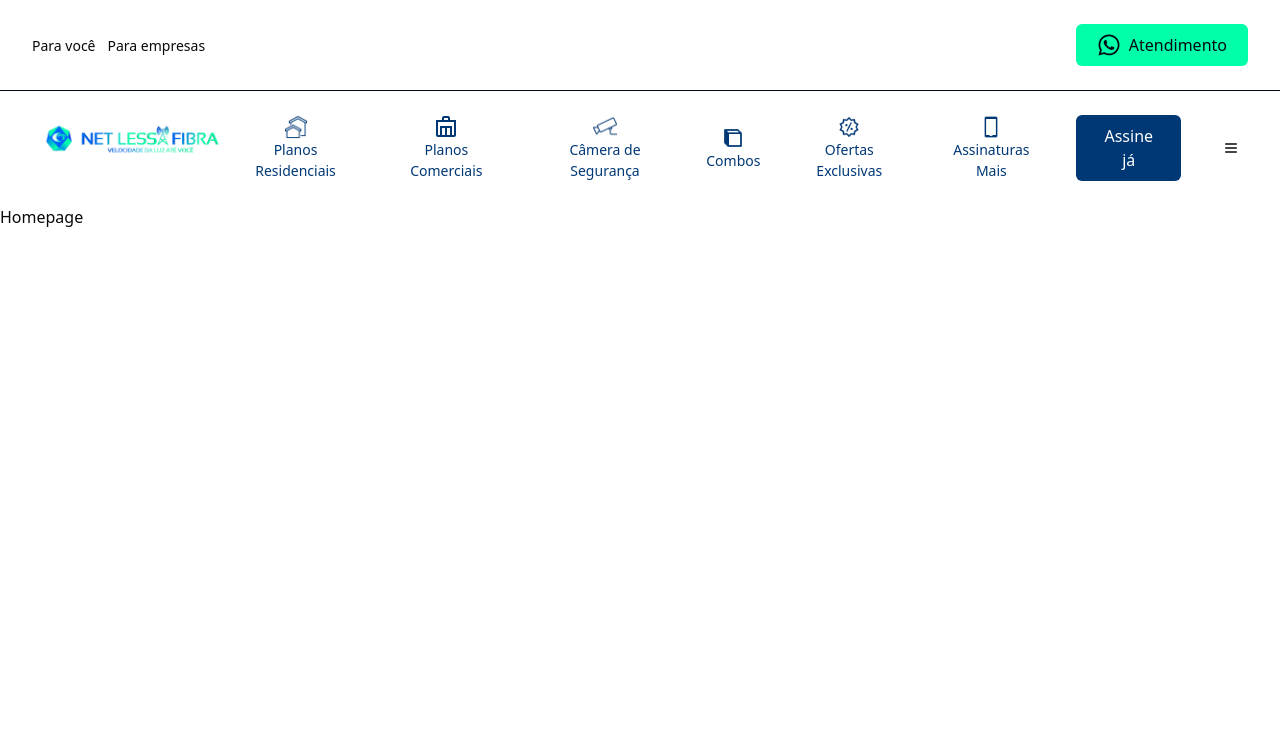
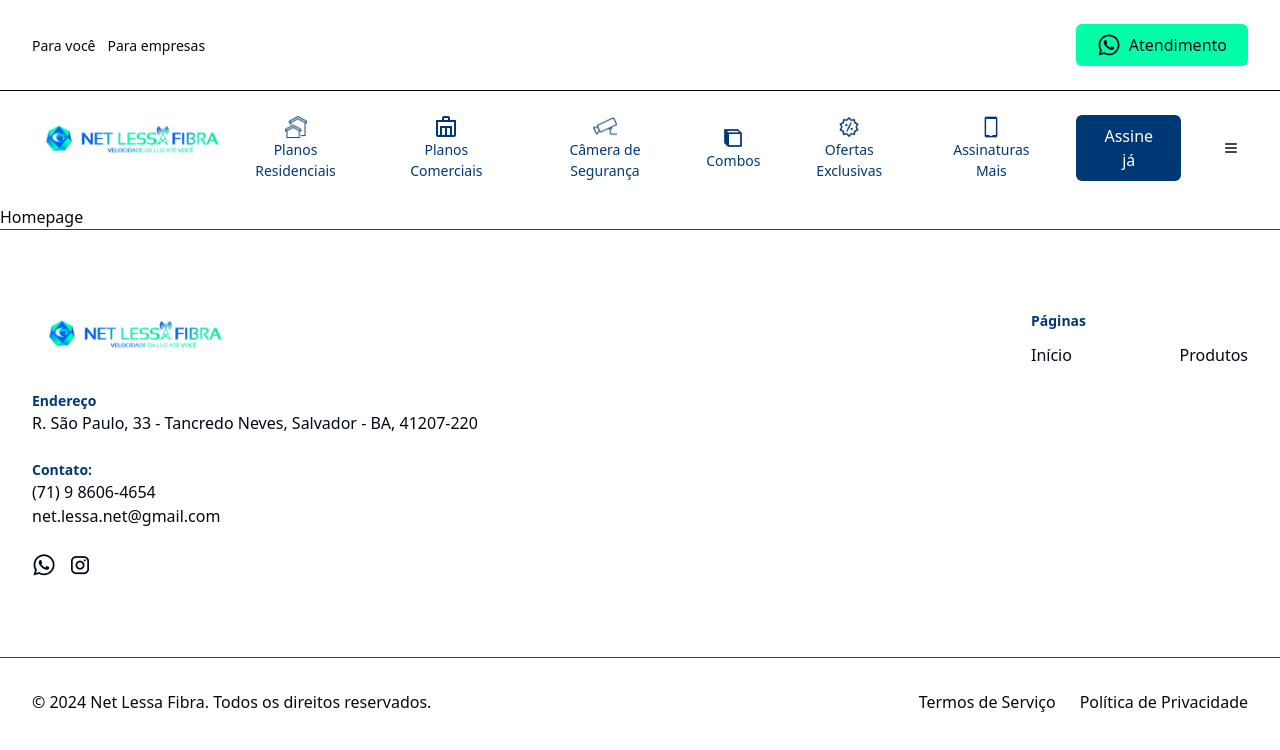
Before and after one commit to tiagodev96/netlessa-fibra-website, a Next.js app: page / in a window 1280 px wide. Shown: the top 750 px of the page. Built offline with nearby package versions, Linux system fonts and the light colour scheme.

Commit message:
feat: footer + data

```diff
--- a/src/app/(website)/layout.tsx
+++ b/src/app/(website)/layout.tsx
@@ -1,3 +1,4 @@
+import Footer from "@/components/globals/Footer";
 import Header from "@/components/globals/Header";
 
 export default function RootLayout({
@@ -9,6 +10,7 @@ export default function RootLayout({
     <main>
       <Header />
       {children}
+      <Footer />
     </main>
   );
 }
--- /dev/null
+++ b/src/components/globals/Footer/CompanyInfos.tsx
@@ -0,0 +1,109 @@
+import Image from "next/image";
+import Link from "next/link";
+import React, { FC } from "react";
+
+type Social = {
+  id: string;
+  social_name: string;
+  icon: {
+    url: string;
+  };
+  link: string;
+};
+
+type CompanyInfosProps = {
+  logo: {
+    url: string;
+    alt: string;
+  };
+  address: string;
+  phoneNumber: string;
+  email: string;
+  socials: Social[];
+};
+
+const Address: FC<{ address: string }> = ({ address }) => (
+  <div>
+    <p className="tag">Endereço</p>
+    <p className="paragraph">{address}</p>
+  </div>
+);
+
+const Contact: FC<{ phoneNumber: string; email: string }> = ({
+  phoneNumber,
+  email,
+}) => {
+  const formatPhoneNumber = (phoneNumber: string): string => {
+    const cleaned = phoneNumber.replace(/\D/g, "");
+    return `+55${cleaned}`;
+  };
+
+  const formattedPhoneNumber = formatPhoneNumber(phoneNumber);
+
+  return (
+    <div>
+      <p className="tag">Contato:</p>
+
+      <p className="paragraph">
+        <a href={`tel:${formattedPhoneNumber}`} className="inline-block">
+          {phoneNumber}
+        </a>
+      </p>
+
+      <p className="paragraph">
+        <a href={`mailto:${email}`} className="inline-block">
+          {email}
+        </a>
+      </p>
+    </div>
+  );
+};
+
+const SocialLinks: FC<{ socials: Social[] }> = ({ socials }) => (
+  <div className="flex gap-3">
+    {socials.map((social) => (
+      <div key={social.id}>
+        <Link href={social.link} target="_blank">
+          <Image
+            src={social.icon.url ?? ""}
+            alt={social.social_name}
+            width={24}
+            height={24}
+          />
+        </Link>
+      </div>
+    ))}
+  </div>
+);
+
+const CompanyInfos: FC<CompanyInfosProps> = ({
+  logo,
+  address,
+  phoneNumber,
+  email,
+  socials,
+}) => {
+  return (
+    <div className="flex flex-col gap-8">
+      <div className="relative w-52 h-12">
+        <Link href="/">
+          <Image
+            src={logo.url ?? ""}
+            alt={logo.alt ?? "Company logo"}
+            sizes="100vw"
+            fill
+            className="object-contain"
+          />
+        </Link>
+      </div>
+
+      <div className="flex flex-col gap-6">
+        <Address address={address} />
+        <Contact phoneNumber={phoneNumber} email={email} />
+        {socials && <SocialLinks socials={socials} />}
+      </div>
+    </div>
+  );
+};
+
+export default CompanyInfos;
--- /dev/null
+++ b/src/components/globals/Footer/LegalInfos.tsx
@@ -0,0 +1,33 @@
+import Link from "next/link";
+import React, { FC } from "react";
+
+type Page = {
+  id: string;
+  slug: string;
+  name: string;
+};
+
+type LegalInfosProps = {
+  copyright: string;
+  legal_pages: Page[];
+};
+
+const LegalInfos: FC<LegalInfosProps> = ({ copyright, legal_pages }) => {
+  return (
+    <div className="flex justify-between py-8">
+      <p>{copyright}</p>
+
+      {legal_pages && (
+        <div className="flex gap-6">
+          {legal_pages.map((page) => (
+            <Link key={page.id} href={page.slug}>
+              {page.name}
+            </Link>
+          ))}
+        </div>
+      )}
+    </div>
+  );
+};
+
+export default LegalInfos;
--- /dev/null
+++ b/src/components/globals/Footer/PagesInfos.tsx
@@ -0,0 +1,33 @@
+import Link from "next/link";
+import React from "react";
+
+type Page = {
+  id: string;
+  slug: string;
+  name: string;
+};
+
+type PagesInfosProps = {
+  pages: Page[];
+};
+
+export default function PagesInfos({ pages }: PagesInfosProps) {
+  if (pages) {
+    return (
+      <div>
+        <p className="tag mb-3">Páginas</p>
+        <ul className="grid grid-cols-2 gap-y-3 gap-x-20">
+          {pages.map((page) => (
+            <Link key={page.id} href={page.slug}>
+              <li className="paragraph hover:-translate-y-0.5 transition-all duration-150">
+                {page.name}
+              </li>
+            </Link>
+          ))}
+        </ul>
+      </div>
+    );
+  }
+
+  return;
+}
--- /dev/null
+++ b/src/components/globals/Footer/index.tsx
@@ -0,0 +1,44 @@
+import React from "react";
+import CompanyInfos from "./CompanyInfos";
+import PagesInfos from "./PagesInfos";
+import LegalInfos from "./LegalInfos";
+import {
+  mockCompanyInfos,
+  mockPagesFooter,
+  mockLegalPages,
+  mockCopyright,
+} from "@/mock-data";
+
+type Page = {
+  id: string;
+  slug: string;
+  name: string;
+};
+
+export default async function Footer() {
+  const { logo, address, phone_number, email, socials } = mockCompanyInfos;
+
+  return (
+    <footer className="border-t border-gray">
+      <div className="section-container py-20">
+        <div className="flex justify-between items-start flex-wrap gap-8">
+          <CompanyInfos
+            logo={logo}
+            address={address}
+            phoneNumber={phone_number}
+            email={email}
+            socials={socials}
+          />
+
+          {mockPagesFooter && <PagesInfos pages={mockPagesFooter as Page[]} />}
+        </div>
+      </div>
+      <div className="border-t border-gray section-container">
+        <LegalInfos
+          legal_pages={mockLegalPages as Page[]}
+          copyright={mockCopyright}
+        />
+      </div>
+    </footer>
+  );
+}
--- a/src/mock-data/index.ts
+++ b/src/mock-data/index.ts
@@ -1,6 +1,23 @@
+// Header
 import { mockPages } from "./pages-mock";
 import { mockProducts } from "./products-mock";
 import { mockLogo } from "./logo-mock";
 import { mockHeaderCta } from "./mock-header-cta";
+// Footer
+import {
+  mockCompanyInfos,
+  mockCopyright,
+  mockLegalPages,
+  mockPagesFooter,
+} from "./mock-footer";
 
-export { mockPages, mockProducts, mockLogo, mockHeaderCta };
+export {
+  mockPages,
+  mockProducts,
+  mockLogo,
+  mockHeaderCta,
+  mockCompanyInfos,
+  mockCopyright,
+  mockLegalPages,
+  mockPagesFooter,
+};
--- /dev/null
+++ b/src/mock-data/mock-footer.ts
@@ -0,0 +1,41 @@
+type Page = {
+  id: string;
+  slug: string;
+  name: string;
+};
+
+export const mockCompanyInfos = {
+  logo: {
+    url: "/logo.png",
+    alt: "Logo da Empresa",
+  },
+  address: "R. São Paulo, 33 - Tancredo Neves, Salvador - BA, 41207-220",
+  phone_number: "(71) 9 8606-4654",
+  email: "net.lessa.net@gmail.com",
+  socials: [
+    {
+      id: "1",
+      social_name: "Whatsapp",
+      icon: { url: "/social-media/whatsapp-icon.png" },
+      link: "https://wa.me/5571986064654",
+    },
+    {
+      id: "2",
+      social_name: "Instagram",
+      icon: { url: "/social-media/instagram-icon.png" },
+      link: "https://instagram.com/netlessafibra",
+    },
+  ],
+};
+
+export const mockPagesFooter: Page[] = [
+  { id: "1", name: "Início", slug: "/" },
+  { id: "2", name: "Produtos", slug: "/produtos" },
+];
+
+export const mockLegalPages: Page[] = [
+  { id: "1", name: "Termos de Serviço", slug: "/termos" },
+  { id: "2", name: "Política de Privacidade", slug: "/privacidade" },
+];
+
+export const mockCopyright = `© ${new Date().getFullYear()} Net Lessa Fibra. Todos os direitos reservados.`;
```
Also changed, not shown: public/social-media/instagram-icon.png (added), public/social-media/whatsapp-icon.png (added).
